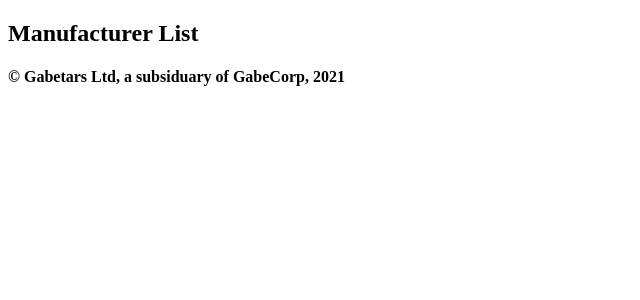
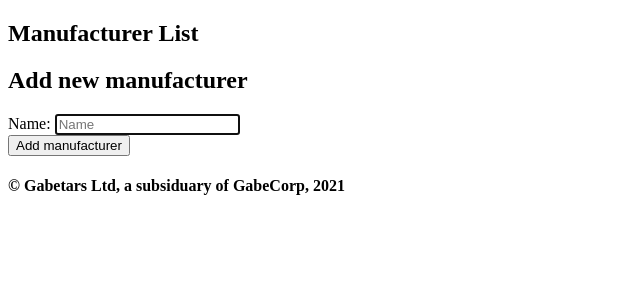
Before and after one commit to GabeNeil/shop_project, a Flask app: page /manufacturers in a window 1280 px wide. Shown: the part 134-434 px from the top of the page, without its empty margins (0-640 px from the left). Run offline with Flask 2, Linux system fonts and the light colour scheme; data that the repository does not hold is empty; some libraries are stand-ins or nearby versions.

Commit message:
added manufacturer form

```diff
--- a/controllers/shop_controller.py
+++ b/controllers/shop_controller.py
@@ -1,4 +1,4 @@
-from flask import Flask, render_template
+from flask import Flask, render_template, request
 
 from repositories import guitar_respository
 from repositories import manufacturer_repository
@@ -20,3 +20,9 @@ def show_guitars():
 def show_manufacturers():
     manufacturers = manufacturer_repository.select_all()
     return render_template("functions/manufacturers.html", all_manufacturers = manufacturers)
+
+@guitar_blueprint.route("/manufacturers", methods=['POST'])
+def add_manufacturer():
+    name = request.form['name']
+    manufacturer = Manufacturer(name)
+    manufacturer_repository.save(manufacturer)
--- a/templates/functions/guitars.html
+++ b/templates/functions/guitars.html
@@ -21,5 +21,5 @@
     </div>
 
 {% endfor %}
-
+<!-- needs form here, see manufacturers page -->
 {% endblock %}
--- a/templates/functions/manufacturers.html
+++ b/templates/functions/manufacturers.html
@@ -8,5 +8,22 @@
         {{manufacturer.name}}
     </div>
 {% endfor %}
+<!-- needs a form to add manufacturer
+and similar form needed on guitar page
 
+it should look something like this
+form:
+enter name etc,
+this gets fed to the save function in the
+manufacturer repo-->
+<h2>Add new manufacturer</h2>
+<div>
+    <form action="/manufacturers" method="POST">
+    <div>
+        <label for="name">Name:</label>
+        <input type="text" id="name" placeholder="Name" required autofocus>
+    </div>
+    <button type="submit">Add manufacturer</button>
+    </form>
+</div>
 {% endblock %}
```
